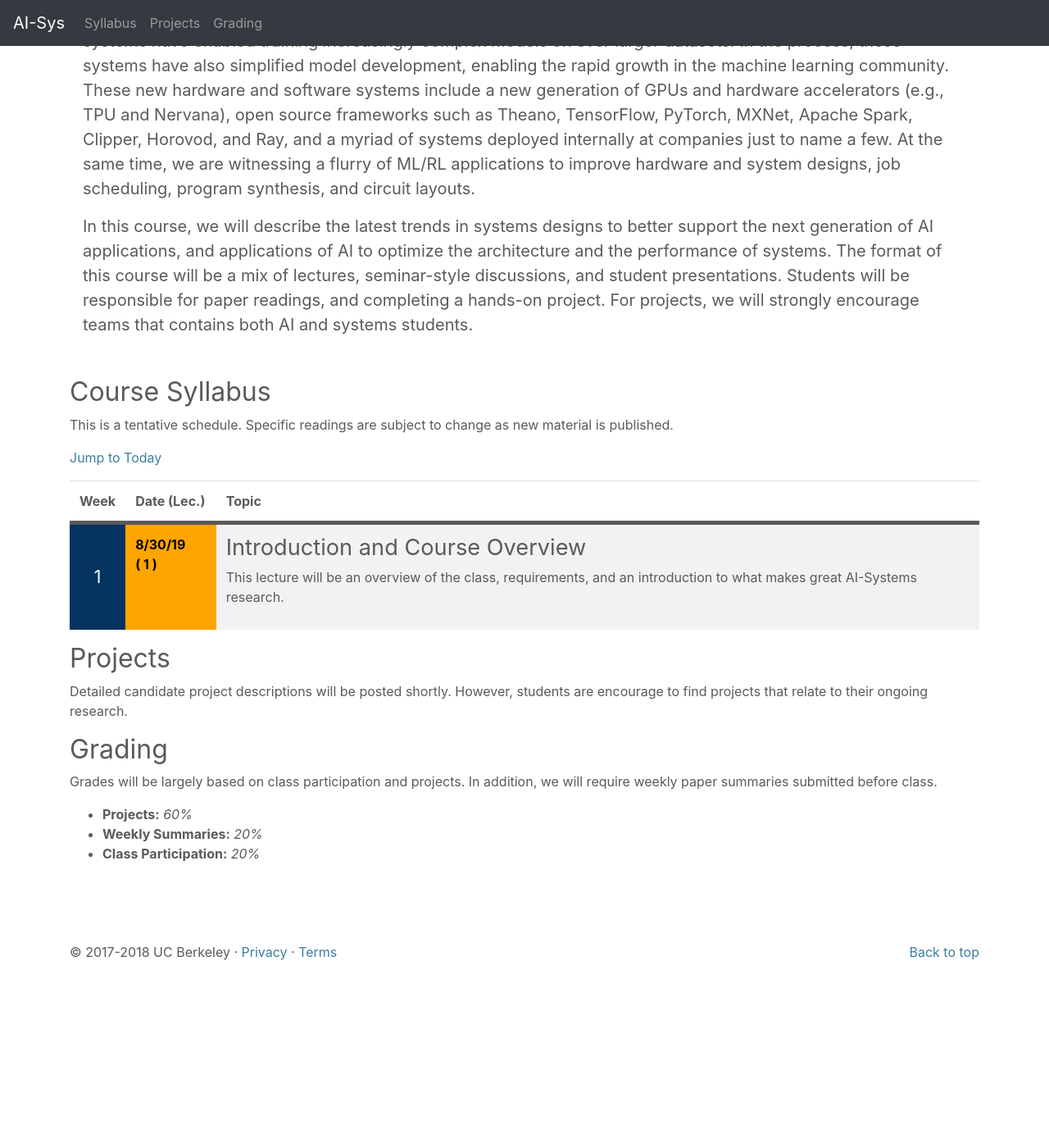
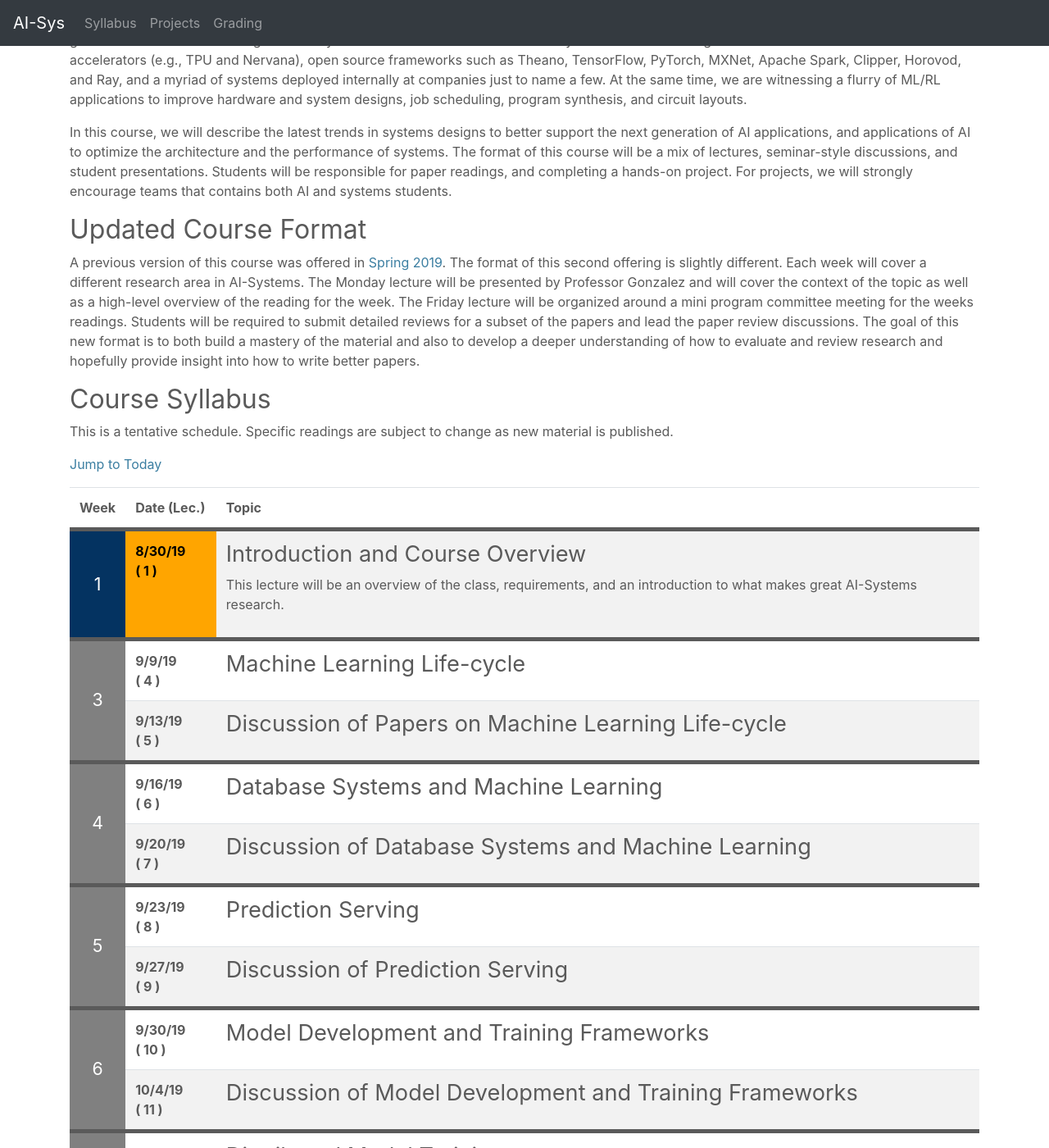
Before and after one commit to ucbrise/cs294-ai-sys-fa19, a Jekyll site: the page built from index.md, in a window 1280 px wide and 1400 px high, scrolled down 305 px. Shown: the whole window at 82% size. Built offline with Jekyll 4.4.1, drawn with Linux system fonts in a browser that asks for light colours; nearby versions of some CDN libraries; our own code applies the rules of GitHub Pages for plain Markdown files; before the commit the page ends 1494 px from its top, so only the background shows below that; some of the changed text lies outside the part shown.

Commit message:
updating course website

```diff
--- a/index.md
+++ b/index.md
@@ -16,21 +16,22 @@ layout: default
 * If you have reading suggestions please send a pull request to this course website on [Github](https://github.com/ucbrise/cs294-ai-sys-sp19) by modifying the [index.md](https://github.com/ucbrise/cs294-ai-sys-sp19/blob/master/index.md) file.
  -->
 
+
 ## Course Description
-<blockquote class="blockquote">
-<p>
+
 The recent success of AI has been in large part due in part to advances in hardware and software systems. These systems have enabled training increasingly complex models on ever larger datasets. In the process, these systems have also simplified model development, enabling the rapid growth in the machine learning community. These new hardware and software systems include a new generation of GPUs and hardware accelerators (e.g., TPU and Nervana), open source frameworks such as Theano, TensorFlow, PyTorch, MXNet, Apache Spark, Clipper, Horovod, and Ray, and a myriad of systems deployed internally at companies just to name a few.
 At the same time, we are witnessing a flurry of ML/RL applications to improve hardware and system designs, job scheduling, program synthesis, and circuit layouts.
-</p>
 
-<p>
 In this course, we will describe the latest trends in systems designs to better support the next generation of AI applications, and applications of AI to optimize the architecture and the performance of systems.
 The format of this course will be a mix of lectures, seminar-style discussions, and student presentations.
 Students will be responsible for paper readings, and completing a hands-on project.
 For projects, we will strongly encourage teams that contains both AI and systems students.
-</p>
-</blockquote>
 
+
+
+## Updated Course Format
+
+A previous version of this course was offered in <a href="https://ucbrise.github.io/cs294-ai-sys-sp19/#today">Spring 2019</a>.  The format of this second offering is slightly different.  Each week will cover a different research area in AI-Systems.  The Monday lecture will be presented by Professor Gonzalez and will cover the context of the topic as well as a high-level overview of the reading for the week.  The Friday lecture will be organized around a mini program committee meeting for the weeks readings.  Students will be required to submit detailed reviews for a subset of the papers and lead the paper review discussions.  The goal of this new format is to both build a mastery of the material and also to develop a deeper understanding of how to evaluate and review research and hopefully provide insight into how to write better papers.
 
 
 ## Course Syllabus
@@ -91,6 +92,96 @@ This is a tentative schedule.  Specific readings are subject to change as new ma
 <tbody>
 
 
+{% include syllabus_entry %}
+## Introduction and Course Overview
+
+This lecture will be an overview of the class, requirements, and an introduction to what makes great AI-Systems research.
+
+
+
+<!-- {% include syllabus_entry %}
+## Metrics and Characteristics of ML Systems
+
+{% include syllabus_entry %}
+## How to Write and Evaluate ML Systems Papers -->
+
+
+
+{% include syllabus_entry %}
+## Machine Learning Life-cycle
+
+{% include syllabus_entry %}
+## Discussion of Papers on Machine Learning Life-cycle
+
+
+
+{% include syllabus_entry %}
+## Database Systems and Machine Learning
+
+{% include syllabus_entry %}
+## Discussion of Database Systems and Machine Learning
+
+
+
+{% include syllabus_entry %}
+## Prediction Serving
+
+{% include syllabus_entry %}
+## Discussion of Prediction Serving
+
+
+
+
+{% include syllabus_entry %}
+## Model Development and Training Frameworks
+
+{% include syllabus_entry %}
+## Discussion of Model Development and Training Frameworks
+
+
+
+{% include syllabus_entry %}
+## Distributed Model Training
+
+{% include syllabus_entry %}
+## Discussion of Distributed Model Training
+
+
+<!--
+
+{% include syllabus_entry %}
+## Federated Machine Learning
+
+{% include syllabus_entry %}
+## Discussion of Federated Machine Learning
+
+ -->
+
+{% include syllabus_entry %}
+## Model Compilation
+
+{% include syllabus_entry %}
+## Discussion of Model Compilation
+
+
+
+
+{% include syllabus_entry %}
+## Hardware Acceleration for Machine Learning
+
+{% include syllabus_entry %}
+## Discussion Hardware Acceleration for Machine Learning
+
+
+
+
+
+{% include syllabus_entry %}
+## Machine Learning Applied to Systems
+
+{% include syllabus_entry %}
+## Discussion of Machine Learning Applied to Systems
+
 
 
 
@@ -98,17 +189,49 @@ This is a tentative schedule.  Specific readings are subject to change as new ma
 
 
 {% include syllabus_entry %}
-## Introduction and Course Overview
+# (11/11) Administrative Holiday
 
-This lecture will be an overview of the class, requirements, and an introduction to what makes great AI-Systems research.
+{% include syllabus_entry %}
+## Project Presentations
+
+
+
+{% include syllabus_entry %}
+## Secure / Coopetitive Machine Learning
+
+{% include syllabus_entry %}
+## Discussion on Secure ML
 
 
 
 
 
+{% include syllabus_entry %}
+## Application Area: Autonomous Driving
+
+
+{% include syllabus_entry %}
+# (11/29) Holiday (Thanksgiving)
 
 
 
+
+
+{% include syllabus_entry %}
+## Conclusion!
+
+
+{% include syllabus_entry %}
+# (12/6) RRR Week
+
+{% include syllabus_entry %}
+# (12/9) RRR Week
+
+{% include syllabus_entry %}
+# (12/6) Exams
+
+{% include syllabus_entry %}
+# (12/16) Poster Presentation
 
 
 
```
Also changed, not shown: Gemfile.lock.
